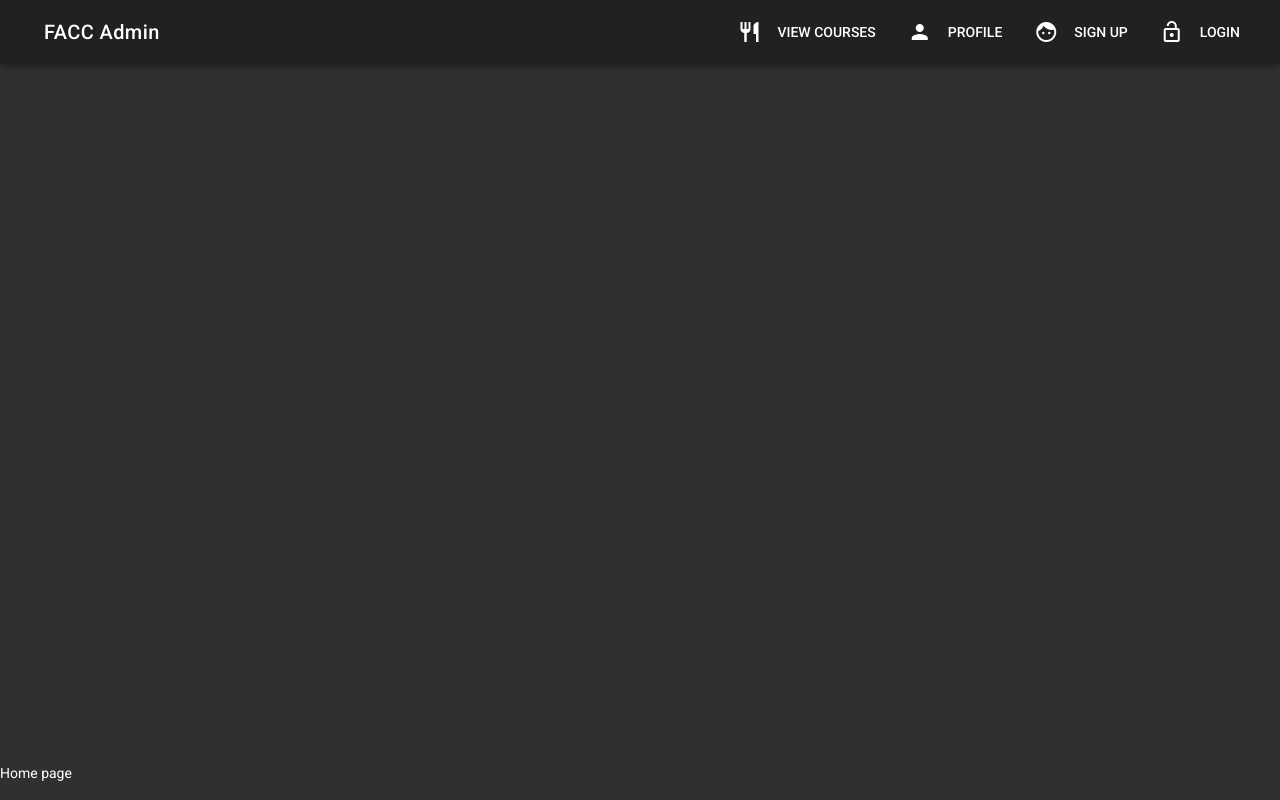
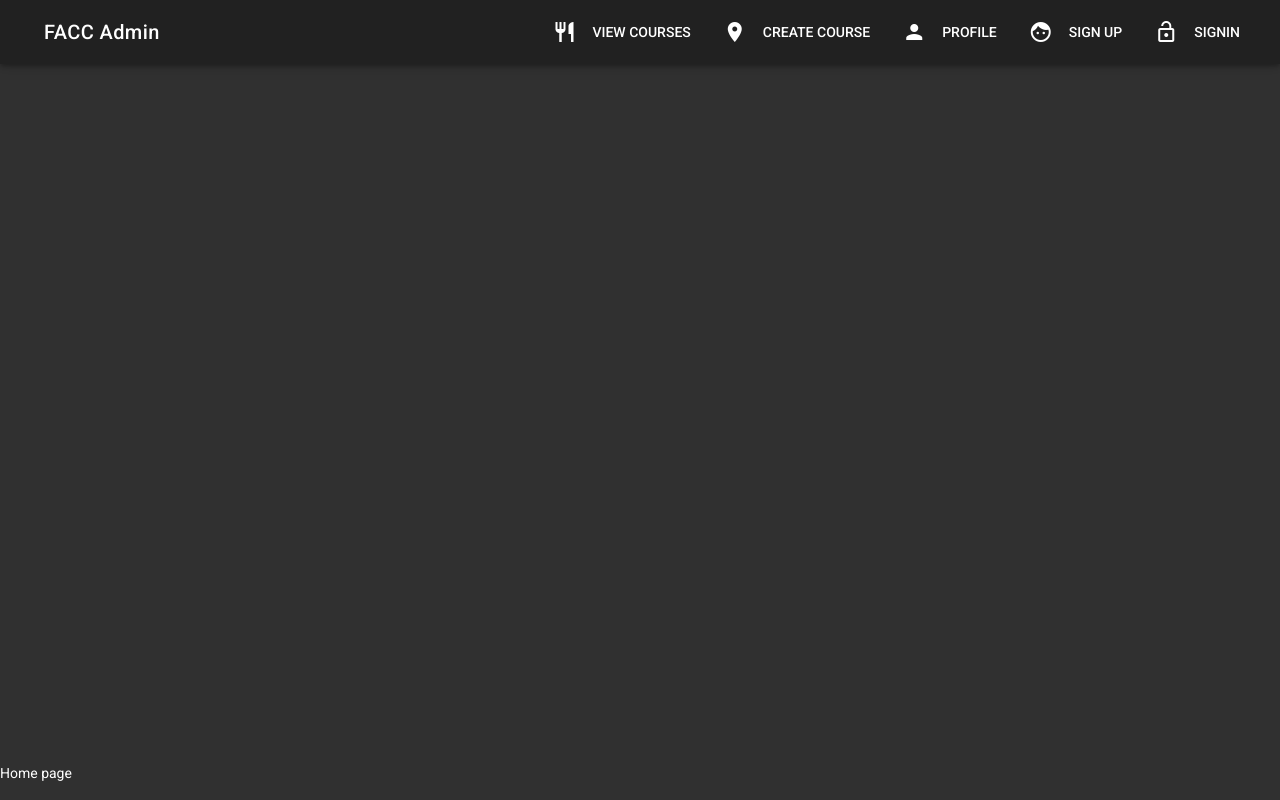
Before and after one commit to pixels-bytes/facc-admin, a Vue app: page / in a window 1280 px wide. Built offline with nearby package versions, Linux system fonts and the light colour scheme.

Commit message:
Link routes into menu and drawer

```diff
--- a/src/App.vue
+++ b/src/App.vue
@@ -3,19 +3,21 @@
 
     <v-toolbar>
       <v-toolbar-side-icon @click="drawer = !drawer" class="hidden-sm-and-up"></v-toolbar-side-icon>
-      <v-toolbar-title>FACC Admin</v-toolbar-title>
+      <v-toolbar-title>
+        <router-link to="/" tag="span" style="cursor: pointer">FACC Admin</router-link>
+      </v-toolbar-title>
       <v-spacer></v-spacer>
-      <v-toolbar-items class="hidden-xs-only" v-for="item in menuItems" :key="item.title">
-        <v-btn flat>
+      <v-toolbar-items class="hidden-xs-only">
+        <v-btn flat v-for="item in menuItems" :key="item.title" router :to="item.link">
           <v-icon left>{{ item.icon }}</v-icon>
           {{ item.title }}
         </v-btn>
       </v-toolbar-items>
     </v-toolbar>
 
-    <v-navigation-drawer v-model="drawer">
+    <v-navigation-drawer temporary v-model="drawer">
       <v-list>
-        <v-list-tile v-for="item in menuItems" :key="item.title ">
+        <v-list-tile v-for="item in menuItems" :key="item.title " router :to="item.link">
           <v-list-tile-action>
             <v-icon>{{ item.icon }}</v-icon>
           </v-list-tile-action>
@@ -36,11 +38,12 @@ export default {
     return {
       drawer: false,
       menuItems: [
-        { icon: 'restaurant', title: 'View Courses' },
-        { icon: 'person', title: 'Profile' },
-        { icon: 'face', title: 'Sign Up' },
-        { icon: 'lock_open', title: 'Login' }
-]
+        { icon: 'restaurant', title: 'View Courses', link: '/courses' },
+        { icon: 'room', title: 'Create Course', link: '/courses/new' },
+        { icon: 'person', title: 'Profile', link: '/profile' },
+        { icon: 'face', title: 'Sign Up', link: '/signup' },
+        { icon: 'lock_open', title: 'Signin', link: '/signin' }
+      ]
     };
   },
   name: 'App',
```
